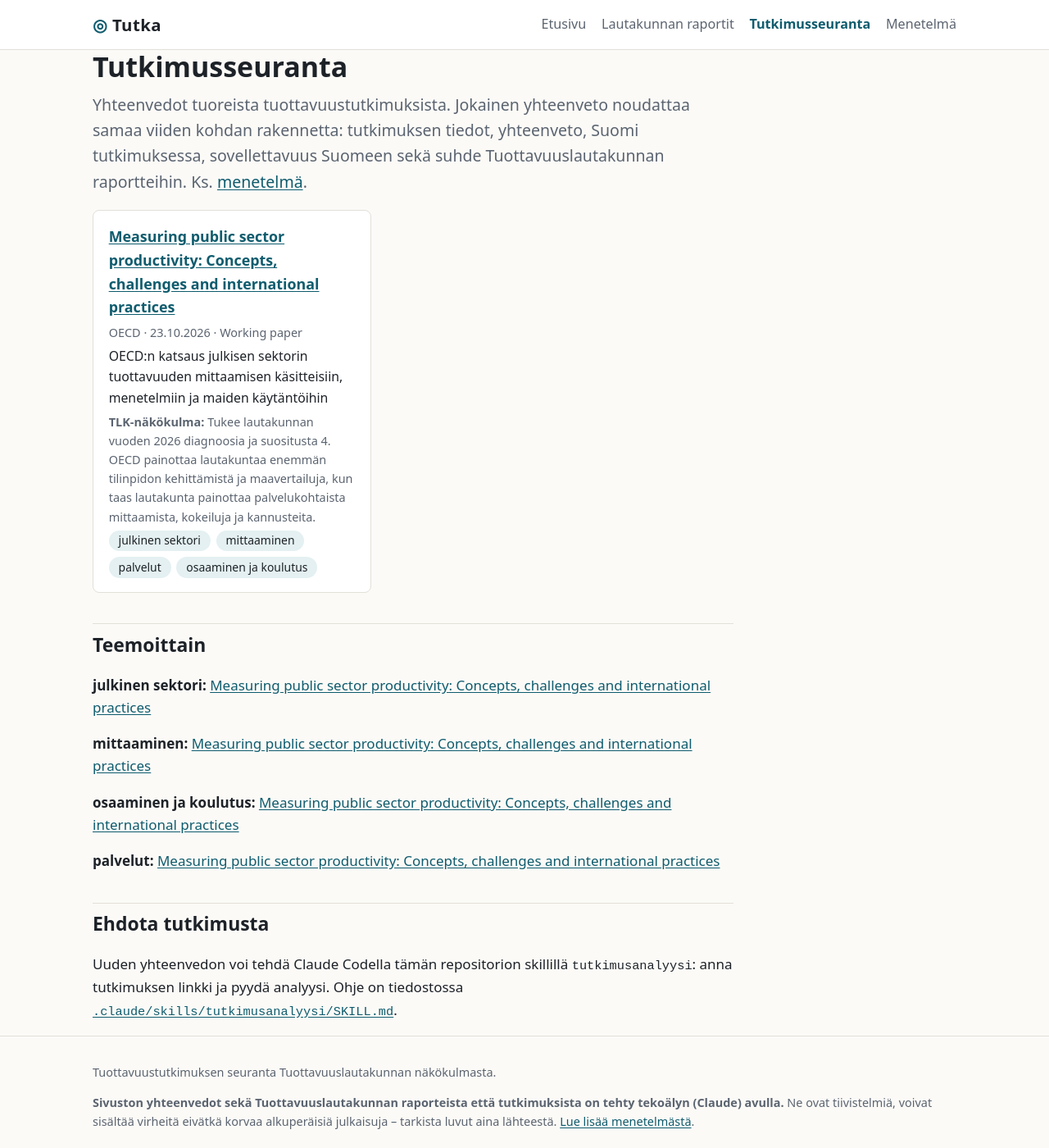
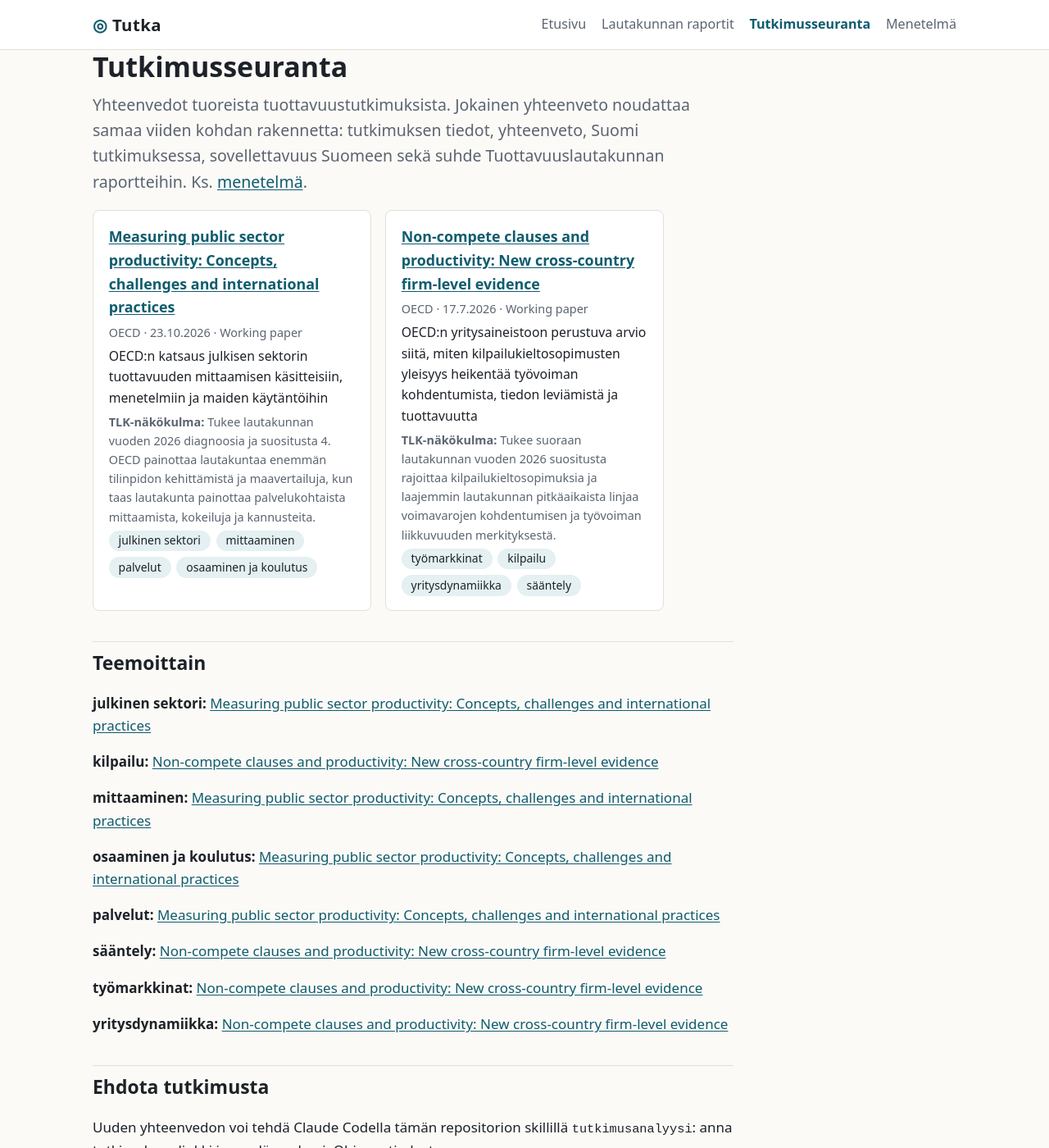
Before and after one commit to tuottavuuslautakunta/tutka, a Jekyll site: the page built from tutkimukset.md, in a window 1280 px wide and 1400 px high. Shown: the whole window at 82% size. Built offline with Jekyll 4.4.1, drawn with Linux system fonts in a browser that asks for light colours; part of the change alters nothing that is shown.

Commit message:
Lisää tutkimusanalyysi: OECD Non-compete clauses and productivity (WP 1873)
Korjaa samalla tutkimusseurannan teemalistan ylimääräinen erotin.

Co-Authored-By: Claude Opus 5.5 <noreply@anthropic.com>
Claude-Session: https://claude.ai/code/session_01NjZurEMh9AAtTXJqucf5cb

```diff
--- /dev/null
+++ b/_tutkimukset/2026-07-17-oecd-non-compete-clauses-productivity.md
@@ -0,0 +1,157 @@
+---
+title: "Non-compete clauses and productivity: New cross-country firm-level evidence"
+alaotsikko: "OECD:n yritysaineistoon perustuva arvio siitä, miten kilpailukieltosopimusten yleisyys heikentää työvoiman kohdentumista, tiedon leviämistä ja tuottavuutta"
+tekijat: ["Dan Andrews", "Andrea Garnero", "Sara Holttinen"]
+julkaisija: "OECD"
+sarja: "Economics Department Working Papers No. 1873"
+julkaistu: 2026-07-17
+tyyppi: "Working paper"
+maantiede: "12 OECD-maata (mm. Ruotsi, Saksa, Ranska, Iso-Britannia, Japani); kyselyt 15 maassa"
+suomi: "Ei mukana"
+linkki: "https://www.oecd.org/en/publications/non-compete-clauses-and-productivity_079fcd4f-en.html"
+doi: "10.1787/079fcd4f-en"
+teemat: ["työmarkkinat", "kilpailu", "yritysdynamiikka", "sääntely"]
+tlk_raportit: [2026, 2024, 2022, 2021, 2019]
+tlk_arvio: "Tukee suoraan lautakunnan vuoden 2026 suositusta rajoittaa kilpailukieltosopimuksia ja laajemmin lautakunnan pitkäaikaista linjaa voimavarojen kohdentumisen ja työvoiman liikkuvuuden merkityksestä."
+analysoitu: 2026-10-28
+lahdepohja: "Kokoteksti (45 s.)"
+---
+
+## 1. Tutkimuksen tiedot
+
+| | |
+|---|---|
+| **Nimi** | Non-compete clauses and productivity: New cross-country firm-level evidence |
+| **Tekijät** | Dan Andrews ja Sara Holttinen (OECD Economics Department), Andrea Garnero (OECD ELS) |
+| **Julkaisija** | OECD, Economics Department Working Papers No. 1873 |
+| **Julkaistu** | 17.7.2026 (RePEc-tietueen mukaan) |
+| **Tyyppi ja kieli** | Working paper (ei vertaisarvioitu, ei OECD:n tai jäsenmaiden virallinen kanta), englanti, 45 sivua, CC BY 4.0 |
+| **Linkki** | [oecd.org](https://www.oecd.org/en/publications/non-compete-clauses-and-productivity_079fcd4f-en.html) · DOI [10.1787/079fcd4f-en](https://doi.org/10.1787/079fcd4f-en) · [RePEc/IDEAS](https://ideas.repec.org/p/oec/ecoaaa/1873-en.html) |
+| **Aineisto** | OECD–Bocconi-työnantajakysely (6 112 yritystä, 15 maata, kesä–syyskuu 2025) ja työntekijäkysely (31 762 vastaajaa, 14 maata). Kyselyt on yhdistetty Orbis-yritysaineistoon vuosilta 2021–2023 (1,0 miljoonaa havaintoa, noin 620 000 yritystä, 12 maata). |
+| **Menetelmä** | Yritystason paneeliregressiot. Kilpailukieltojen toimiala- ja maakohtainen yleisyys on vuorovaikutuksessa yrityksen tuottavuuden ja eturintamaetäisyyden kanssa. Tuloksista on johdettu aggregaattivaikutus FHK-hajotelmalla. |
+| **JEL** | J24, J41, J62 |
+
+## 2. Yhteenveto tutkimuksesta
+
+**Ydinviesti.** Kilpailukieltosopimukset (non-compete clauses) estävät työntekijää siirtymästä kilpailijalle tai perustamasta kilpailevaa yritystä. Ne ovat OECD-maissa yllättävän yleisiä. Paperi esittää ensimmäisen yhtenäisen maavertailun siitä, että sopimukset eivät vain siirrä tuloa työntekijöiltä yrityksille, vaan myös pienentävät kokonaistuottavuutta. Kun kilpailukiellon piirissä olevien osuus on toimialalla 10 prosenttiyksikköä suurempi, työvoima siirtyy heikommin tuottavampiin yrityksiin ja jälkeen jääneet yritykset kurovat hitaammin eroa eturintamaan. Laskennallisesti tämä vastaa noin 1,9 prosentin alempaa yrityssektorin tuottavuustasoa.
+
+**Keskeinen sisältö:**
+
+- **Sopimukset ovat yleisiä.** Toimiala- ja maakohtaisissa soluissa keskimäärin **27,6 %** työntekijöistä on kilpailukiellon piirissä.
+  - Salassapitosopimuksia (NDA) on **57,5 prosentilla**.
+  - **28,2 %** yrityksistä tietää toimialallaan olevan työnantajien välisiä rekrytointikieltosopimuksia (no-poaching), vaikka ne ovat useimmissa maissa laittomia.
+  - Noin **9,5 %** työntekijöistä on kilpailukiellon piirissä, vaikka heillä ei ole pääsyä luottamukselliseen tietoon. Tästä syystä paperi käyttää 10 prosenttiyksikön muutosta politiikkarelevanttina mittapuuna.
+- **Vaikutus liikkuvuuteen ja yrittäjyyteen** (työntekijäkysely, laatikko 1):
+  - Yli 20 % kilpailukiellon piirissä olevista on joskus jättänyt työpaikan vaihtamatta kiellon vuoksi, ja yli 10 % on jättänyt yrityksen perustamatta.
+  - Kaikista yksityisen sektorin työntekijöistä yli 5 % on estynyt vaihtamasta työpaikkaa ja noin 2,7 % perustamasta yritystä.
+  - Kirjoittajien karkean laskelman mukaan uusia yrityksiä syntyisi noin 1,2 tuhatta työikäistä kohden vuodessa enemmän ilman kilpailukieltoja. Tämä on noin viidenneksen lisäys nykyiseen (5,7 tuhatta työikäistä kohden).
+- **Kanava 1: työvoiman kohdentuminen.** Tuottavammat yritykset kasvattavat työllisyyttään keskimäärin muita nopeammin. 10 prosenttiyksikköä yleisempi kilpailukielto heikentää tätä yhteyttä noin **kuudenneksen**.
+  - Korkean ja matalan tuottavuuden yritysten työllisyyskasvun ero kapenee noin 7,4 prosenttiyksiköstä noin 6,1 prosenttiyksikköön.
+  - Konservatiivisimmalla mallilla ero kapenee 7,6 prosenttiyksiköstä 6,8 prosenttiyksikköön.
+- **Kanava 2: tiedon leviäminen.** Kun kilpailukiellot ovat 10 prosenttiyksikköä yleisempiä, eturintamasta jäljessä olevien yritysten kiinnikuroutuminen hidastuu noin 5 %. Mediaaniyrityksessä tämä tarkoittaa noin 1,8 prosenttiyksikköä hitaampaa vuotuista työn tuottavuuden kasvua.
+- **Aggregaattivaikutus.** Kun kilpailukiellot yleistyvät 10 prosenttiyksikköä, yrityssektorin työn tuottavuuden taso on noin **1,9 %** alempi (taulukko B.7: −1,85).
+  - Suurin osa tulee yritysten sisäisestä hitaammasta kiinnikuromisesta (−1,6 prosenttiyksikköä) ja pienempi osa heikommasta kohdentumisesta (−0,3 prosenttiyksikköä).
+  - Kun malliin lisätään kaikki kontrollit, vaikutus on −1,7 %.
+  - Arvio ei sisällä markkinoille tulon ja kilpailun kanavia, joten kirjoittajat pitävät sitä todennäköisesti alarajana.
+- **Sääntelyn merkitys.** Maat on jaettu kahteen ryhmään OECD:n kilpailukieltosääntelyindeksin mukaan:
+  - *Tiukka sääntely:* Belgia, Kanada, Saksa, Portugali, Espanja ja Ruotsi.
+  - *Väljä sääntely:* Ranska, Italia, Japani, Korea, Puola ja Iso-Britannia.
+
+  Väljän sääntelyn maissa haitta on suurempi: kohdentuminen heikkenee 20 %, kun tiukan sääntelyn maissa se heikkenee 14 %. Aggregaattivaikutus on väljän sääntelyn maissa yli 2 % ja tiukan sääntelyn maissa 1,5 %. Haitta ei katoa tiukankaan sääntelyn maissa. Kirjoittajat tulkitsevat tämän pelotevaikutukseksi (chilling effect): työntekijät noudattavat kieltoja, vaikka tuomioistuin ei pitäisi niitä pätevinä.
+- **Salassapito- ja rekrytointikieltosopimukset.** Salassapitosopimusten yhteys tuottavuuteen on paljon heikompi kuin kilpailukieltojen eikä kestä kontrolleja. Liikesalaisuuksia voi siis suojata vähemmän haitallisin keinoin. Rekrytointikieltojen tunnettuus on yhteydessä heikompaan kohdentumiseen, mutta tulos on epätarkka.
+- **Suuruusluokka.** Noin 2 prosentin tuottavuushyöty 10 prosenttiyksikön vähennyksestä on pienempi kuin laajojen rakenneuudistusten vaikutus. Esimerkiksi verkostotoimialojen sääntelyn purku vuosina 1980–2023 nosti tuottavuutta noin 5 %. Kirjoittajat pitävät rajattua kilpailukieltosääntelyn uudistusta tästä syystä helppona keinona ("low-hanging fruit").
+
+**Tutkimuksen omat johtopäätökset:**
+
+1. Kilpailukieltojen yleistyminen on voinut osaltaan vaikuttaa tuottavuuden hidastumiseen ja dynamiikan heikkenemiseen. Kilpailukieltojen käytön rajoittaminen on tuottavuutta parantava rakenneuudistus. Täyskielto ei ole ainoa vaihtoehto: useimmat maat käyttävät räätälöityjä rajoituksia, kuten soveltamisalaa, korvausvelvollisuutta ja menettelyvaatimuksia.
+2. Pelkkä muodollinen sääntely ei riitä pelotevaikutuksen vuoksi. Tarvitaan myös tehokasta valvontaa, läpinäkyvyyttä, selkeää viestintää työntekijöille ja näkyviä seuraamuksia pätemättömien ehtojen käytöstä.
+3. Salassapitosopimukset ovat vähemmän haitallinen tapa suojata yritysten oikeutettuja etuja.
+4. Kilpailuviranomaisten toimet työnantajien välisiä rekrytointikieltoja vastaan ovat edelleen tärkeitä.
+
+**Menetelmä ja uskottavuus.**
+
+- Asetelma on vakiintunut yritystason tuottavuuskirjallisuudessa: dynaaminen kohdentuminen (Decker ym.) ja neoschumpeterilainen kiinnikuroutuminen (Aghion–Howitt).
+- Toimiala × maa -kiinteät vaikutukset poistavat esimerkiksi T&K:n, aineettomien investointien ja työvoiman rakenteen tasoerot.
+- Tulokset kestävät useita testejä: salassapito- ja rekrytointikieltojen kontrollit, työsuojelu- (EPL) ja tuotemarkkinasääntelyn (PMR) indeksit, työmarkkinoiden kireys, koulutusrakenne, vuosivalinnat ja yrityskokorajaukset.
+- Kirjoittajat korostavat itse, että tulokset ovat **yhteyksiä eivätkä kausaalivaikutuksia**. Arviomme mukaan johdonmukaisuus aiemman, osin kausaalisen Yhdysvaltain osavaltioreformeja hyödyntävän kirjallisuuden kanssa vahvistaa tulkintaa.
+
+**Rajoitukset.**
+
+- Kilpailukieltojen yleisyys mitataan yhtenä poikkileikkauksena vuodelta 2025. Tuottavuusaineisto on lyhyeltä ajalta (2021–2023), ja siihen voi vielä sisältyä koronan vaikutuksia.
+- Vaihtelu tulee toimialatasolta (NACE 1-numerotaso). Maita on 12, ja missään niistä kilpailukiellot eivät ole kiellettyjä.
+- Markkinoille tulon ja poistumisen vaikutuksia ei estimoida. Laatikon 1 yrittäjyyslaskelma on karkea.
+- Mahdolliset hyödyt, kuten koulutus- ja T&K-investoinnit, käsitellään vain kirjallisuuden perusteella.
+- Paperissa ei ole mukana Suomea, Tanskaa, Norjaa, Alankomaita eikä Yhdysvaltoja.
+
+## 3. Suomi tutkimuksessa
+
+**Suomi ei ole mukana tutkimuksessa.** OECD–Bocconi-kyselyt tehtiin 15 maassa, ja tuottavuusanalyysi kattaa niistä 12. Suomi ei kuulu kumpaankaan joukkoon. Tutkimuksessa ei siksi ole Suomea koskevia lukuja kilpailukieltojen yleisyydestä tai vaikutuksista, eikä Suomen sijoittumista OECD:n kilpailukieltosääntelyindeksissä esitetä tässä paperissa.
+
+Lautakunnan vakioverrokeista mukana on vain **Ruotsi** (Orbis-otoksessa ja tiukan sääntelyn ryhmässä) sekä **Saksa** (tiukan sääntelyn ryhmässä). Maakohtaisia tuloksia paperi ei raportoi.
+
+**Vastaava data Suomesta.** Arviomme mukaan Suomesta ei ole julkisesti saatavilla OECD-kyselyn kanssa vertailukelpoista tietoa kilpailukieltojen yleisyydestä. Orbis-tyyppinen tuottavuusaineisto on Suomesta saatavilla, ja Tilastokeskuksen yritys- ja työntekijärekisterit ovat sitä kattavampia, mutta kilpailukieltojen esiintyvyyttä niissä ei ole.
+
+## 4. Sovellettavuus Suomeen
+
+**Rakenteelliset tekijät** (arviomme):
+
+- **Suomen sääntely on jo suhteellisen tiukkaa.**
+  - Kilpailukieltosopimus edellyttää työsopimuslain mukaan erityisen painavaa syytä.
+  - Rajoitusaika voi olla enintään vuosi.
+  - Vuoden 2022 alusta työnantajan on maksettava rajoitusajalta korvaus: 40 % palkasta enintään kuuden kuukauden ja 60 % sitä pidemmän rajoituksen ajalta.
+  - Työnantaja voi irtisanoa kiellon työsuhteen aikana.
+
+  Suomi muistuttaisi siis todennäköisesti paperin tiukan sääntelyn ryhmää, kuten Ruotsia ja Saksaa. Paperin mukaan haitta ei kuitenkaan katoa tiukan sääntelyn maissakaan.
+- **Korvausvelvollisuuden vaikutus on tuntematon.** Korvausvelvollisuus luultavasti vähensi kilpailukieltojen käyttöä, mutta muutoksen vaikutusta ei tiettävästi ole arvioitu systemaattisesti. Pelotevaikutus voi säilyä vanhoissa tai pätemättömissä ehdoissa.
+- **Liikkuvuuden merkitys on Suomessa korostunut.** Suomen ongelmat ovat lautakunnan mukaan heikko kohdentuminen, korkean tuottavuuden yritysten vähyys ja hidas teknologian omaksuminen. Paperin kaksi kanavaa, kohdentuminen ja kiinnikuroutuminen, osuvat suoraan näihin. Myös osaajapula korostaa liikkuvuuden merkitystä, koska osaamisen siirtyminen työpaikkojen välillä on keskeinen tiedon leviämisen kanava.
+
+**Data ja mittaaminen.** Paperin asetelma olisi toistettavissa Suomessa ja todennäköisesti paremmin kuin alkuperäisessä:
+
+- Tilastokeskuksen yhdistettävät työntekijä–työnantaja-aineistot (FOLK ja yritysrekisterit) mahdollistavat työpaikan vaihtojen ja tuottavuuden seurannan.
+- Puuttuu kilpailukieltojen esiintyvyystieto. Sen voisi kerätä lisäkysymyksenä esimerkiksi työolotutkimukseen tai työvoimatutkimukseen, tai erillisellä OECD–Bocconi-kyselyn kanssa vertailukelpoisella kyselyllä.
+- Vuoden 2022 lakimuutos tarjoaa luonnollisen koeasetelman: liikkuvuutta ja palkkoja voidaan verrata ennen ja jälkeen muutoksen niillä aloilla, joilla kilpailukieltoja käytettiin paljon.
+
+**Politiikkajohtopäätökset** (arviomme):
+
+1. **TEM ja Tilastokeskus:** kilpailukieltojen esiintyvyys kartoitetaan, ja vuoden 2022 lakimuutoksen vaikutukset arvioidaan rekisteriaineistolla.
+2. **TEM, oikeusministeriö ja lainvalmistelu:** harkitaan lautakunnan suosittelemia lisärajoituksia. Vaihtoehtoja ovat esimerkiksi kilpailukiellon kieltäminen tietyn palkkatason alapuolella, kiellon soveltamisalan rajaaminen tehtäviin, joissa on todellista pääsyä liikesalaisuuksiin, ja seuraamukset pätemättömien ehtojen käytöstä.
+3. **Pelotevaikutuksen torjunta:** työntekijöille annetaan selkeää tietoa siitä, milloin kilpailukielto on pätevä. Ilman tätä sääntelyn hyödyt jäävät paperin perusteella vajaiksi.
+4. **KKV:** työnantajien välisten rekrytointikieltojen valvontaa jatketaan.
+
+**Sovellettavuus: kohtalainen–hyvä.** Mekanismit, eli liikkuvuus, kohdentuminen ja tiedon leviäminen, ovat keskeisiä juuri Suomen tuottavuusongelmassa. Suomi ei kuitenkaan ole aineistossa, ja Suomen tiukahko sääntely ja korvausvelvollisuus tarkoittavat, että vaikutus on todennäköisesti lähempänä tiukan sääntelyn maiden arviota. Suomen kilpailukieltojen yleisyydestä ei myöskään ole tietoa.
+
+## 5. Suhde Tuottavuuslautakunnan raportteihin
+
+**Onko aihetta käsitelty?** Kyllä. Kilpailukiellot ovat suoraan lautakunnan vuoden 2026 suosituksissa, ja taustalla oleva mekanismi on lautakunnan raporttien keskeisiä teemoja vuodesta 2019 lähtien.
+
+- **[2026](https://urn.fi/URN:ISBN:978-952-367-587-2)** ([yhteenveto]({{ '/raportit/#r2026' | relative_url }})).
+  - Raportin luku 5.1 käsittelee kilpailukieltosopimuksia ja työnantajien välisiä rekrytointikieltoja. Lautakunnan mukaan molemmat vähentävät työpaikan vaihtoja, heikentävät palkkakilpailua ja hidastavat osaamisen leviämistä. Niiden yhteiskunnalliset kustannukset voivat ylittää yritystason hyödyt erityisesti silloin, kun niitä käytetään tehtävissä, joissa liikesalaisuuksien suojaamisen tarve on rajallinen.
+  - [Suosituksessa 2](https://urn.fi/URN:ISBN:978-952-367-591-9) lautakunta esittää kilpailukieltosopimusten ja lakisääteisten ammattipätevyysvaatimusten rajoittamista, jotta työpaikan vaihdot ja osaamisen leviäminen lisääntyisivät.
+  - Raportissa todetaan myös luovan tuhon keskeinen rooli ja markkinadynamiikan vaimeneminen, kuten alalle tulon väheneminen.
+- **[2024](https://urn.fi/URN:ISBN:978-952-367-836-1).** Matalan tuottavuuden yrityksillä on liikaa resursseja ja korkean tuottavuuden yrityksillä resurssipula. Työvoiman liikkuvuuden todettiin toimivan kohtuullisesti.
+- **[2022](https://urn.fi/URN:ISBN:978-952-367-268-0).** Väärän allokaation tappio on suuri: useilla teollisuuden aloilla arvonlisä jää alle puoleen optimaalisesta. Työmarkkinasääntelyssä on otettava huomioon kohdentuminen. Lautakunta totesi myös kilpailupolitiikan merkityksen ja työmarkkinakitkat.
+- **[2021](https://urn.fi/URN:ISBN:978-952-367-709-8).** Kohdentuminen on Suomessa heikompaa kuin verrokeissa, ja korkean tuottavuuden yrityksiä on vähän. Lautakunta suositteli työvoiman liikkuvuuden parantamista ja työmarkkinasääntelyn arvioimista kohdentumisen näkökulmasta.
+- **[2019](https://urn.fi/URN:ISBN:978-952-367-001-3).** Luova tuho on keskeinen tuottavuuden lähde. Lautakunta suositteli työvoiman liikkuvuuden lisäämistä ja markkinoille tulon helpottamista sekä varoitti winner-takes-all-markkinoista.
+
+**Yhteensopivuus.** Paperi **tukee suoraan** lautakunnan vuoden 2026 suositusta ja antaa sille kansainvälisen määrällisen perustan, jota lautakunnan raportissa ei vielä ollut. Paperin mekanismit ovat täsmälleen ne, joiden kautta lautakunta on selittänyt Suomen heikkoa tuottavuutta:
+
+- työvoiman kohdentuminen tuottavampiin yrityksiin
+- tiedon leviäminen eturintamasta jälkeen jääneisiin yrityksiin
+- markkinoille tulo.
+
+Paperi myös **täydentää** lautakunnan linjaa kahdella tavalla:
+
+1. **Pelotevaikutus.** Lautakunta suosittaa rajoituksia. Paperin mukaan pelkkä muodollinen sääntely ei riitä, vaan tarvitaan myös läpinäkyvyyttä, viestintää ja seuraamuksia pätemättömistä ehdoista. Tämä on suositukseen luonteva lisäys, kun kilpailukieltojen rajoituksia valmistellaan.
+2. **Salassapitosopimukset vaihtoehtona.** Paperin tulos, että salassapitosopimukset ovat paljon vähemmän haitallisia, tukee lautakunnan perustelua, jonka mukaan kilpailukiellot ovat ongelmallisimpia silloin, kun liikesalaisuuksien suojaamisen tarve on rajallinen.
+
+**Aukot.**
+
+- Lautakunta ei ole arvioinut kilpailukieltojen yleisyyttä Suomessa eikä vuoden 2022 korvausvelvollisuuden vaikutuksia. Paperin perusteella tämä olisi luonteva aihe lautakunnan tulevalle työlle tai taustaselvitykselle.
+- Suomen mukaan saaminen OECD:n seuraavaan kyselykierrokseen parantaisi vertailtavuutta.
+
+## Lisälukemista
+
+- Tuottavuuslautakunta (2026): [Vuosiraportti 2026, luku 5 Kilpailukyky ja luova tuho](https://urn.fi/URN:ISBN:978-952-367-587-2)
+- Tuottavuuslautakunta (2026): [Suositukset 2026](https://urn.fi/URN:ISBN:978-952-367-591-9)
+- Andrews & Garnero (2025): [Five facts on non-compete and related clauses in OECD countries, OECD ECO WP 1833](https://www.oecd.org/en/publications/five-facts-on-non-compete-and-related-clauses-in-oecd-countries_727da13e-en.html)
+- Suomen Yrittäjät (2021): [Työsopimuslaki muuttuu kilpailukieltojen osalta 1.1.2022 alkaen](https://www.yrittajat.fi/uutiset/tyosopimuslaki-muuttuu-kilpailukieltojen-osalta-1-1-2022-alkaen/)
--- a/tutkimukset.md
+++ b/tutkimukset.md
@@ -30,8 +30,8 @@ description: Yhteenvedot tuottavuustutkimuksista Tuottavuuslautakunnan näkökul
 {% assign kaikki = "" | split: "" %}
 {% for t in site.tutkimukset %}{% for x in t.teemat %}{% assign kaikki = kaikki | push: x %}{% endfor %}{% endfor %}
 {% assign teemat = kaikki | uniq | sort %}
-{% for teema in teemat %}
-**{{ teema }}:** {% for t in tutkimukset %}{% if t.teemat contains teema %}[{{ t.title }}]({{ t.url | relative_url }}){% unless forloop.last %} · {% endunless %}{% endif %}{% endfor %}
+{% for teema in teemat %}{% assign osumat = tutkimukset | where_exp: "t", "t.teemat contains teema" %}
+**{{ teema }}:** {% for t in osumat %}[{{ t.title }}]({{ t.url | relative_url }}){% unless forloop.last %} · {% endunless %}{% endfor %}
 {% endfor %}
 
 ## Ehdota tutkimusta
```
